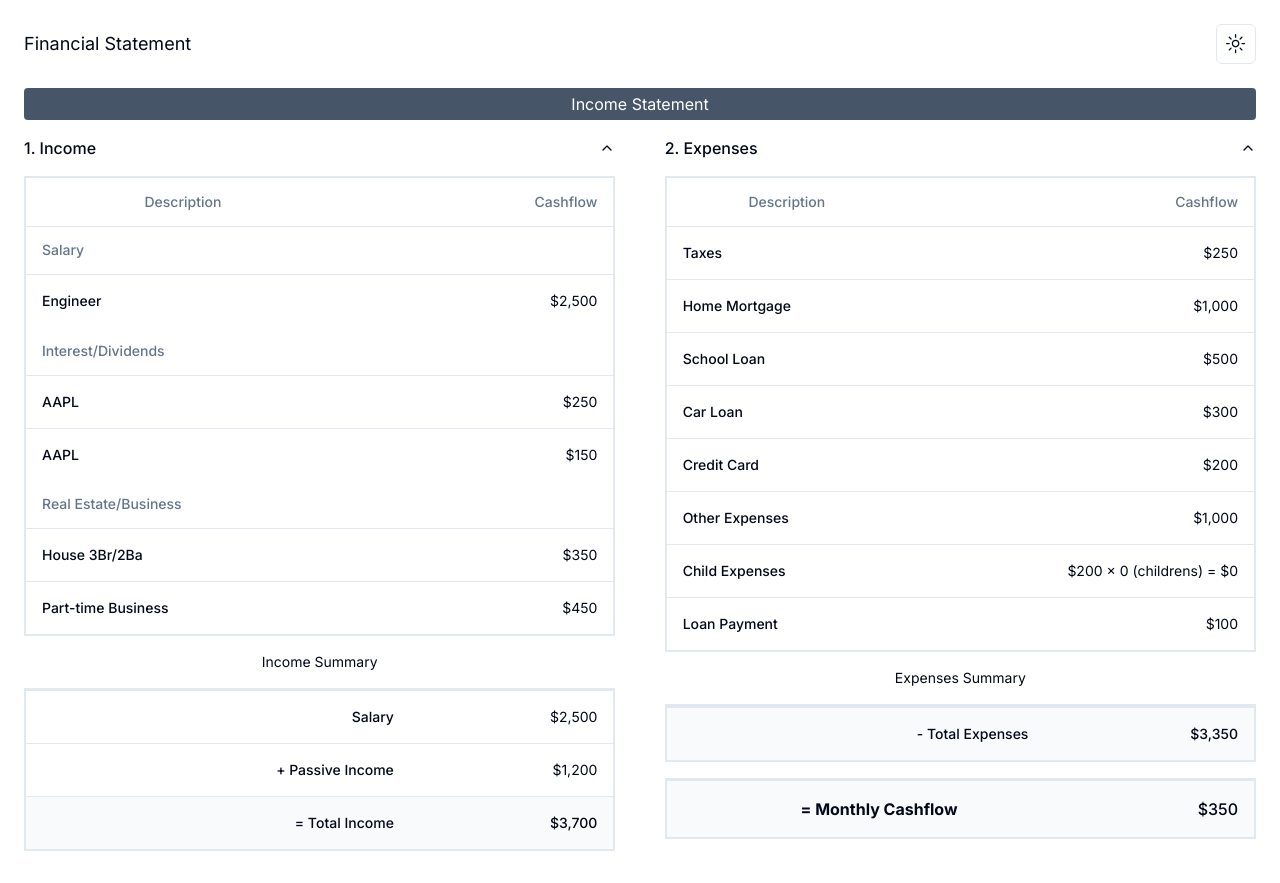
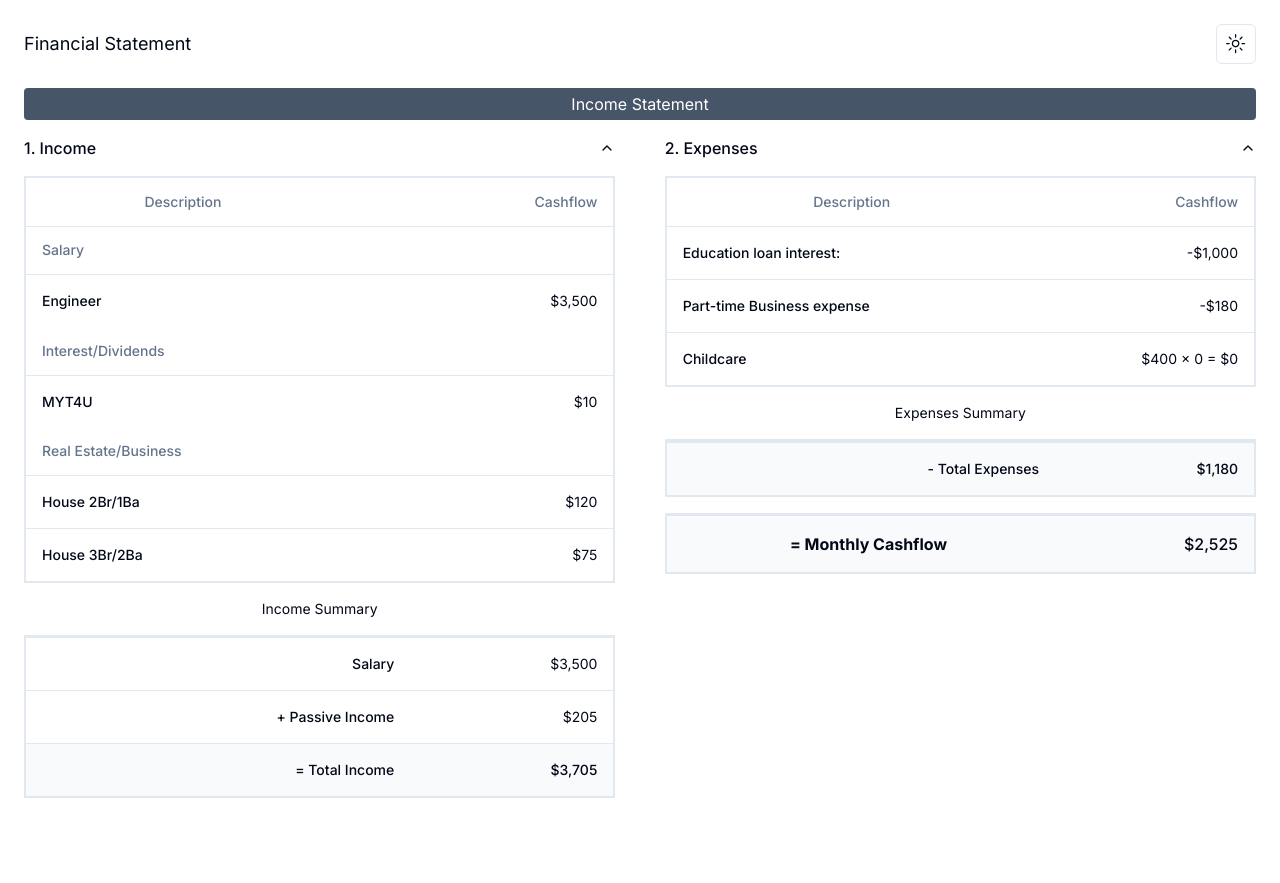
Before and after one commit to khangnguyen213/my-cashflow, a Next.js app: page / in a window 1280 px wide. After the commit the page ends 830 px from the top, so only its background shows below. Built offline with nearby package versions, Linux system fonts and the light colour scheme.

Commit message:
Add assetItem to IncomeStatement

```diff
--- a/src/app/(income-statement)/IncomeStatement.tsx
+++ b/src/app/(income-statement)/IncomeStatement.tsx
@@ -17,8 +17,6 @@ function IncomeStatement() {
                 <SectionIncome />
                 <SectionExpense />
             </Accordion>
-
-            <div className="section_expense"></div>
         </div>
     );
 }
--- a/src/app/(income-statement)/SectionExpense.tsx
+++ b/src/app/(income-statement)/SectionExpense.tsx
@@ -17,28 +17,51 @@ import {
 } from '@/components/ui/accordion';
 import numberToDollar from '@/utils/NumberToDollar';
 import { DataContext } from '../ContextProvider';
+import { AssetItem, AssetType } from '@/common/AssetItem';
 
 function SectionExpense() {
-    const { jobCard, incomeStatementSummary, setIncomeStatementSummary } =
-        useContext(DataContext);
+    const {
+        assetItems,
+        jobCard,
+        incomeStatementSummary,
+        setIncomeStatementSummary,
+    } = useContext(DataContext);
+
+    const expenses: AssetItem[] = [];
+
+    const childcareExpenses = assetItems.filter(
+        (item) => item.getType() === AssetType.CHILDCARE
+    );
+
+    assetItems.forEach((item) => {
+        if (
+            (item.getCashflow() < 0 || item.getLoanInterest() > 0) &&
+            item.getType() !== AssetType.CHILDCARE
+        )
+            expenses.push(item);
+    });
+
+    const calculateExpense = () => {
+        const totalExpense =
+            expenses.reduce((acc, item) => {
+                if (item.getLoanInterest() > 0) {
+                    return acc + item.getLoanInterest();
+                }
+                return acc - item.getCashflow();
+            }, 0) + childcareExpenses[0].getCashflow();
+
+        setIncomeStatementSummary((prev) => {
+            return {
+                ...prev,
+                total_expenses: totalExpense,
+                monthly_cashflow: prev.total_income - totalExpense,
+            };
+        });
+    };
+
     useEffect(() => {
-        if (!jobCard) return;
-        const totalExpenses =
-            jobCard?.tax +
-            jobCard?.home_mortgage.interest +
-            jobCard?.school_loan.interest +
-            jobCard?.car_loan.interest +
-            jobCard?.credit_card.interest +
-            jobCard?.other_expenses +
-            jobCard?.child_expenses.number_of_children *
-                jobCard?.child_expenses.per_child_expense +
-            jobCard?.loan_payment.interest;
-        setIncomeStatementSummary((prev) => ({
-            ...prev,
-            total_expenses: totalExpenses,
-            monthly_cashflow: prev.total_income - totalExpenses,
-        }));
-    }, [jobCard]);
+        calculateExpense();
+    }, []);
     return (
         <div className="md:w-[48%]">
             <AccordionItem value="section-expense">
@@ -56,101 +79,54 @@ function SectionExpense() {
                                     </TableHead>
                                 </TableRow>
                             </TableHeader>
-                            {jobCard && (
-                                <TableBody>
+                            <TableBody>
+                                {expenses.map((item) => {
+                                    let title = '';
+                                    let amount = '';
+                                    if (item.getLoanInterest() > 0) {
+                                        title =
+                                            item.getType() === AssetType.JOB
+                                                ? 'Education loan interest: '
+                                                : 'Loan interest: ' +
+                                                  item.getTitle();
+                                        amount = numberToDollar(
+                                            -item.getLoanInterest()
+                                        );
+                                    } else {
+                                        title = item.getTitle() + ' expense';
+                                        amount = numberToDollar(
+                                            item.getCashflow()
+                                        );
+                                    }
+                                    return (
+                                        <TableRow key={item.getId()}>
+                                            <TableCell className="font-medium">
+                                                {title}
+                                            </TableCell>
+                                            <TableCell className="text-right">
+                                                {amount}
+                                            </TableCell>
+                                        </TableRow>
+                                    );
+                                })}
+
+                                {childcareExpenses.length > 0 && (
                                     <TableRow>
                                         <TableCell className="font-medium">
-                                            Taxes
-                                        </TableCell>
-                                        <TableCell className="text-right">
-                                            {numberToDollar(jobCard.tax)}
-                                        </TableCell>
-                                    </TableRow>
-                                    <TableRow>
-                                        <TableCell className="font-medium">
-                                            Home Mortgage
+                                            Childcare
                                         </TableCell>
                                         <TableCell className="text-right">
                                             {numberToDollar(
-                                                jobCard.home_mortgage.interest
+                                                childcareExpenses[0].getExpensePerChild()
+                                            )}{' '}
+                                            x {childcareExpenses[0].getQty()} ={' '}
+                                            {numberToDollar(
+                                                childcareExpenses[0].getCashflow()
                                             )}
                                         </TableCell>
                                     </TableRow>
-                                    <TableRow>
-                                        <TableCell className="font-medium">
-                                            School Loan
-                                        </TableCell>
-                                        <TableCell className="text-right">
-                                            {numberToDollar(
-                                                jobCard.school_loan.interest
-                                            )}
-                                        </TableCell>
-                                    </TableRow>
-                                    <TableRow>
-                                        <TableCell className="font-medium">
-                                            Car Loan
-                                        </TableCell>
-                                        <TableCell className="text-right">
-                                            {numberToDollar(
-                                                jobCard.car_loan.interest
-                                            )}
-                                        </TableCell>
-                                    </TableRow>
-                                    <TableRow>
-                                        <TableCell className="font-medium">
-                                            Credit Card
-                                        </TableCell>
-                                        <TableCell className="text-right">
-                                            {numberToDollar(
-                                                jobCard.credit_card.interest
-                                            )}
-                                        </TableCell>
-                                    </TableRow>
-                                    <TableRow>
-                                        <TableCell className="font-medium">
-                                            Other Expenses
-                                        </TableCell>
-                                        <TableCell className="text-right">
-                                            {numberToDollar(
-                                                jobCard.other_expenses
-                                            )}
-                                        </TableCell>
-                                    </TableRow>
-                                    <TableRow>
-                                        <TableCell className="font-medium">
-                                            Child Expenses
-                                        </TableCell>
-                                        <TableCell className="text-right">
-                                            {numberToDollar(
-                                                jobCard.child_expenses
-                                                    .per_child_expense
-                                            )}{' '}
-                                            x{' '}
-                                            {
-                                                jobCard.child_expenses
-                                                    .number_of_children
-                                            }
-                                            {' (childrens) '}={' '}
-                                            {numberToDollar(
-                                                jobCard.child_expenses
-                                                    .number_of_children *
-                                                    jobCard.child_expenses
-                                                        .per_child_expense
-                                            )}
-                                        </TableCell>
-                                    </TableRow>
-                                    <TableRow>
-                                        <TableCell className="font-medium">
-                                            Loan Payment
-                                        </TableCell>
-                                        <TableCell className="text-right">
-                                            {numberToDollar(
-                                                jobCard.loan_payment.interest
-                                            )}
-                                        </TableCell>
-                                    </TableRow>
-                                </TableBody>
-                            )}
+                                )}
+                            </TableBody>
                         </Table>
                     </div>
                     <h1 className="pt-4 text-center">Expenses Summary</h1>
--- a/src/app/(income-statement)/SectionIncome.tsx
+++ b/src/app/(income-statement)/SectionIncome.tsx
@@ -17,55 +17,56 @@ import {
 } from '@/components/ui/accordion';
 import numberToDollar from '@/utils/NumberToDollar';
 import { DataContext } from '../ContextProvider';
-import { AssetType } from '@/common/AssetItem';
+import { AssetItem, AssetType } from '@/common/AssetItem';
 
 function SectionIncome() {
-    const {
-        assetItems,
-        jobCard,
-        incomeStatementSummary,
-        setIncomeStatementSummary,
-    } = useContext(DataContext);
-    console.log(assetItems);
-    const incomeItems = [
-        {
-            title: 'AAPL',
-            amount: 250,
-            type: AssetType.STOCK,
-        },
-        {
-            title: 'AAPL',
-            amount: 150,
-            type: AssetType.STOCK,
-        },
-        {
-            title: 'House 3Br/2Ba',
-            amount: 350,
-            type: AssetType.REALESTATE,
-        },
-        {
-            title: 'Part-time Business',
-            amount: 450,
-            type: AssetType.BUSINESS,
-        },
-    ];
+    const { assetItems, incomeStatementSummary, setIncomeStatementSummary } =
+        useContext(DataContext);
 
-    const calculateTotalIncome = () => {
-        const totalIncome =
-            incomeItems.reduce((acc, item) => acc + item.amount, 0) +
-            (jobCard?.salary || 0);
+    const jobs: AssetItem[] = [];
+    const stockIncomes: AssetItem[] = [];
+    const realestateIncomes: AssetItem[] = [];
+    const businesseIncomes: AssetItem[] = [];
 
-        setIncomeStatementSummary((prev) => ({
+    assetItems.forEach((item) => {
+        switch (item.getType()) {
+            case AssetType.JOB:
+                jobs.push(item);
+                break;
+            case AssetType.STOCK:
+                if (item.getCashflow() > 0) stockIncomes.push(item);
+                break;
+            case AssetType.REALESTATE:
+                if (item.getCashflow() > 0) realestateIncomes.push(item);
+                break;
+            case AssetType.BUSINESS:
+                if (item.getCashflow() > 0) businesseIncomes.push(item);
+                break;
+        }
+    });
+
+    const calculateIncome = () => {
+        const jobSalary = jobs.reduce(
+            (acc, item) => acc + item.getCashflow(),
+            0
+        );
+
+        const passiveIncome = stockIncomes
+            .concat(realestateIncomes)
+            .concat(businesseIncomes)
+            .reduce((acc, item) => acc + item.getCashflow(), 0);
+
+        setIncomeStatementSummary((prev) => {
+            return {
                 ...prev,
-            total_income: totalIncome,
-            monthly_cashflow: totalIncome - prev.total_expenses,
-        }));
-
-        return totalIncome;
+                total_income: jobSalary + passiveIncome,
+                passive_income: passiveIncome,
+            };
+        });
     };
 
     useEffect(() => {
-        calculateTotalIncome();
+        calculateIncome();
     }, []);
 
     return (
@@ -95,14 +96,18 @@ function SectionIncome() {
                                 </TableRow>
                             </TableHeader>
                             <TableBody>
+                                {jobs.length > 0 && (
                                     <TableRow>
                                         <TableCell className="font-medium">
-                                        {jobCard?.title}
+                                            {jobs[0].getTitle()}
                                         </TableCell>
                                         <TableCell className="text-right">
-                                        {numberToDollar(jobCard?.salary || 0)}
+                                            {numberToDollar(
+                                                jobs[0].getCashflow()
+                                            )}
                                         </TableCell>
                                     </TableRow>
+                                )}
                             </TableBody>
                         </Table>
 
@@ -116,17 +121,13 @@ function SectionIncome() {
                                 </TableRow>
                             </TableHeader>
                             <TableBody>
-                                {incomeItems
-                                    .filter(
-                                        (item) => item.type == AssetType.STOCK
-                                    )
-                                    .map((item) => (
-                                        <TableRow key={item.title}>
+                                {stockIncomes.map((item) => (
+                                    <TableRow key={item.getId()}>
                                         <TableCell className="font-medium">
-                                                {item.title}
+                                            {item.getTitle()}
                                         </TableCell>
                                         <TableCell className="text-right">
-                                                {numberToDollar(item.amount)}
+                                            {numberToDollar(item.getCashflow())}
                                         </TableCell>
                                     </TableRow>
                                 ))}
@@ -143,19 +144,23 @@ function SectionIncome() {
                                 </TableRow>
                             </TableHeader>
                             <TableBody>
-                                {incomeItems
-                                    .filter(
-                                        (item) =>
-                                            item.type == AssetType.REALESTATE ||
-                                            item.type == AssetType.BUSINESS
-                                    )
-                                    .map((item) => (
-                                        <TableRow key={item.title}>
+                                {realestateIncomes.map((item) => (
+                                    <TableRow key={item.getId()}>
                                         <TableCell className="font-medium">
-                                                {item.title}
+                                            {item.getTitle()}
                                         </TableCell>
                                         <TableCell className="text-right">
-                                                {numberToDollar(item.amount)}
+                                            {numberToDollar(item.getCashflow())}
+                                        </TableCell>
+                                    </TableRow>
+                                ))}
+                                {businesseIncomes.map((item) => (
+                                    <TableRow key={item.getId()}>
+                                        <TableCell className="font-medium">
+                                            {item.getTitle()}
+                                        </TableCell>
+                                        <TableCell className="text-right">
+                                            {numberToDollar(item.getCashflow())}
                                         </TableCell>
                                     </TableRow>
                                 ))}
@@ -173,7 +178,9 @@ function SectionIncome() {
                                 Salary
                             </TableCell>
                             <TableCell className="text-right">
-                                {numberToDollar(jobCard?.salary || 0)}
+                                {jobs.length > 0
+                                    ? numberToDollar(jobs[0].getCashflow())
+                                    : 0}
                             </TableCell>
                         </TableRow>
                         <TableRow>
@@ -182,10 +189,8 @@ function SectionIncome() {
                             </TableCell>
                             <TableCell className="text-right">
                                 {incomeStatementSummary &&
-                                    jobCard &&
                                     numberToDollar(
-                                        incomeStatementSummary.total_income -
-                                            jobCard.salary
+                                        incomeStatementSummary.passive_income
                                     )}
                             </TableCell>
                         </TableRow>
--- a/src/common/interfaces.ts
+++ b/src/common/interfaces.ts
@@ -32,6 +32,7 @@ interface JobCard {
 
 interface IncomeStatementSummary {
     total_income: number;
+    passive_income: number;
     total_expenses: number;
     monthly_cashflow: number;
 }
```
Also changed, not shown: src/app/ContextProvider.tsx (+6 -1 lines). Lines whose indentation alone changed are shown as unchanged.
